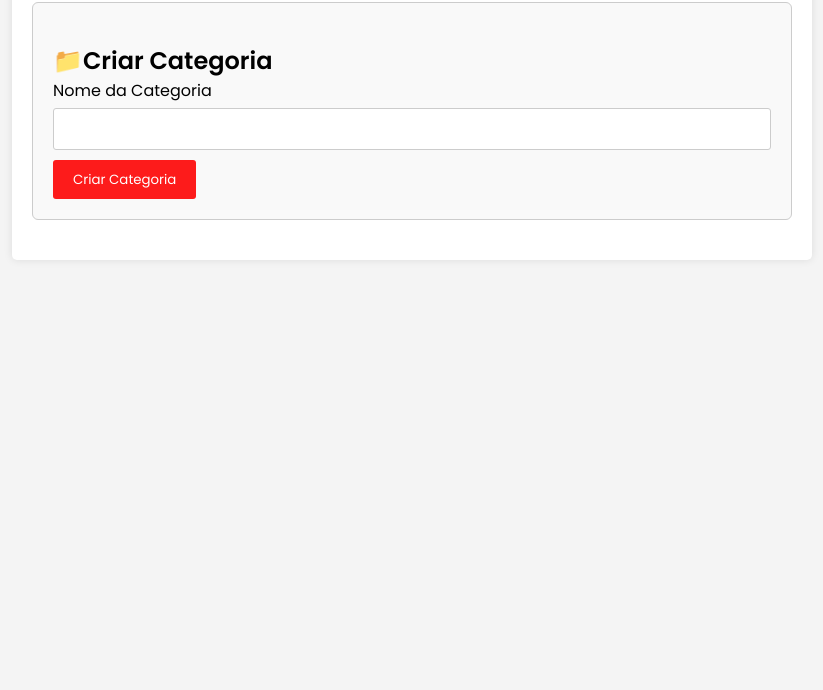
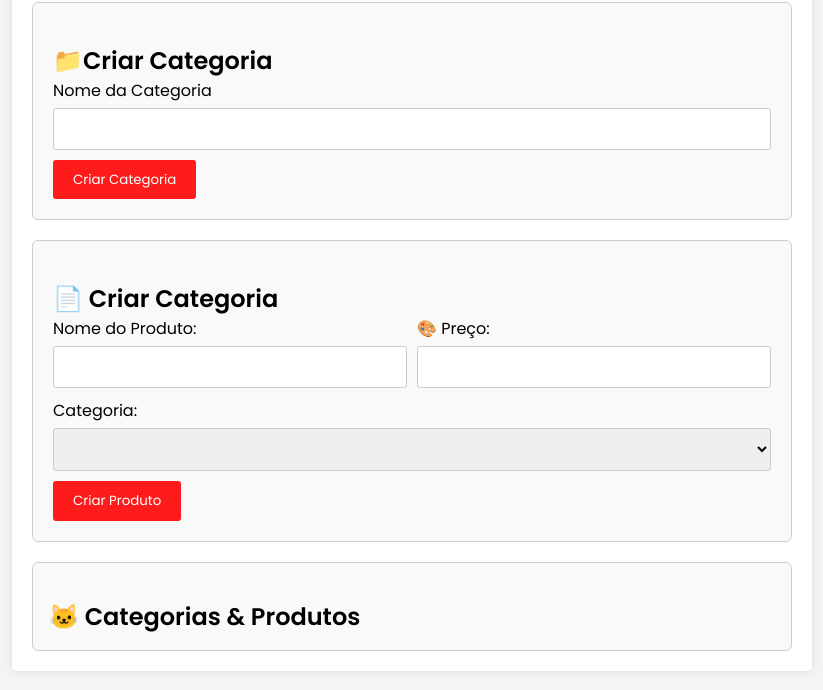
Before and after one commit to JuliaFee/2tds2-projects, a plain HTML site: page pages/category-product.html in a window 1280 px wide. Shown: the part 86-776 px from the top of the page, without its empty margins (228-1051 px from the left). Drawn offline with Linux system fonts and the light colour scheme.

Commit message:
feat: finish products style

```diff
--- a/assets/css/category-product.css
+++ b/assets/css/category-product.css
@@ -37,7 +37,7 @@ h2{
     margin-bottom: 0.31rem;
 
 }
-.form-container input[type="text"]{
+.form-container input{
     width: 100%;
     padding: 0.62rem;
     margin-bottom: 0.62rem;
@@ -57,5 +57,46 @@ h2{
 .btn:hover{
     background-color: #e60e0e;
     color: #fff;
-    transform: scale(1.25);
+    transform: scale(1.01);
 }
+.form-container input, select{
+    width: 100%;
+    padding: 0.62rem;
+    margin-bottom: 0.62rem;
+    border: 1px solid #ccc;
+    border-radius: 3px;
+    box-sizing: border-box;
+}
+#productInfos{
+    display: flex;
+    justify-content: space-between;
+    align-items: center;
+    gap: 0.62rem;
+}
+.productInputs{
+    display: flex;
+    flex-direction: column;
+    justify-content: space-between;
+    width: 100%;
+}
+.list-container{
+    background-color: #f9f9f9;
+    padding: 1rem;
+    border: 1px solid #ccc;
+    border-radius: 6px;
+    max-height: 20rem;
+    overflow-y: auto;
+}
+.list-container ul{
+    list-style: none;
+    padding: 0;
+    margin: 0;
+}
+
+.list-container li{
+    margin-bottom: 0.62rem;
+    padding: 0.62rem;
+    background-color: #fff;
+    border: 1px solid #ccc;
+    border-radius: 3px;
+}
--- a/pages/category-product.html
+++ b/pages/category-product.html
@@ -12,11 +12,32 @@
     <h1>🦈 Categorias e Produtos</h1>
     <div class="form-container">
       <h2>📁Criar Categoria</h2>
-      <label for="">Nome da Categoria</label>
+      <label for="categoryName">Nome da Categoria</label>
       <input type="text" id="categoryName" required>
       <button class="btn">Criar Categoria</button>
-
     </div>
+    <div class="form-container">
+      <h2>📄 Criar Categoria</h2>
+      <div id="productInfos">
+        <div class="productInputs">
+          <label for="productName">Nome do Produto:</label>
+          <input type="text" id="productName" required>
+        </div>
+        <div class="productInputs">
+          <label for="productPrice">🎨 Preço:</label>
+          <input type="number" id="productPrice" required>
+    </div>
+  </div>
+  <label for="">Categoria: </label>
+  <select id="productCategory" required>
+  </select>
+  <button class="btn">Criar Produto</button>
+  </div>
+  <!--lista de categorias e produtos-->
+  <div class="list-container">
+    <h2>🐱 Categorias & Produtos</h2>
+    <ul id="categoriesList"></ul>
+  </div>
   </div>
 </body>
 </html>
```
